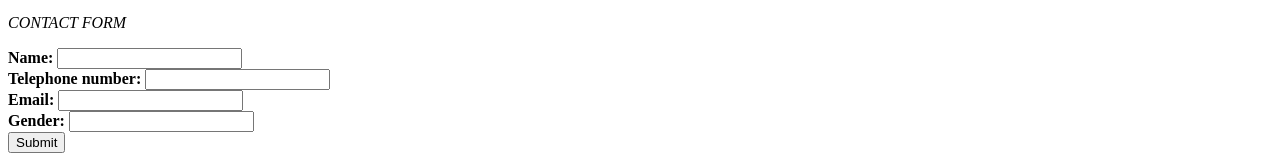
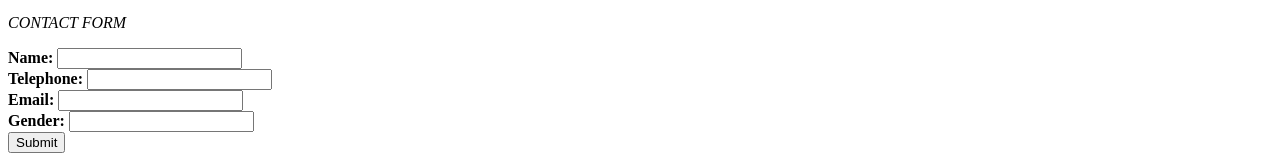
Before and after one commit to Vaniahchristian/PERSONAL-WEBSITE, a plain HTML site: page index.html in a window 1280 px wide. Shown: the part 1107-1265 px from the top of the page. Drawn offline with Linux system fonts and the light colour scheme.

Commit message:
Update index.html

```diff
--- a/index.html
+++ b/index.html
@@ -59,8 +59,8 @@
 
         <label for="Name"><b>Name:</b></label>
         <input type="text" name="Name"><br>
-        <label for="Telephone number"><b>Telephone number:</b></label>
-        <input type="text" name="Telephone number"><br>
+        <label for="Telephone"><b>Telephone:</b></label>
+        <input type="text" name="Telephone"><br>
         <label for="Email"><b>Email:</b></label>
         <input type="text" name="Email"><br>
         <label for ="Gender"><b>Gender:</b></label>
```
